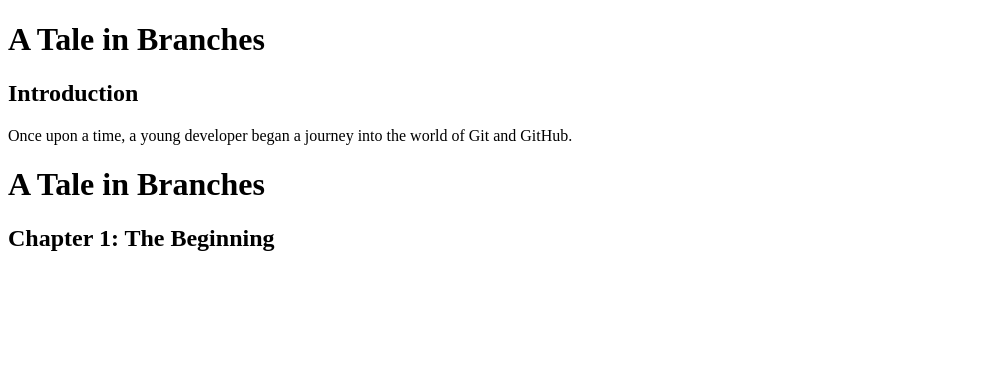
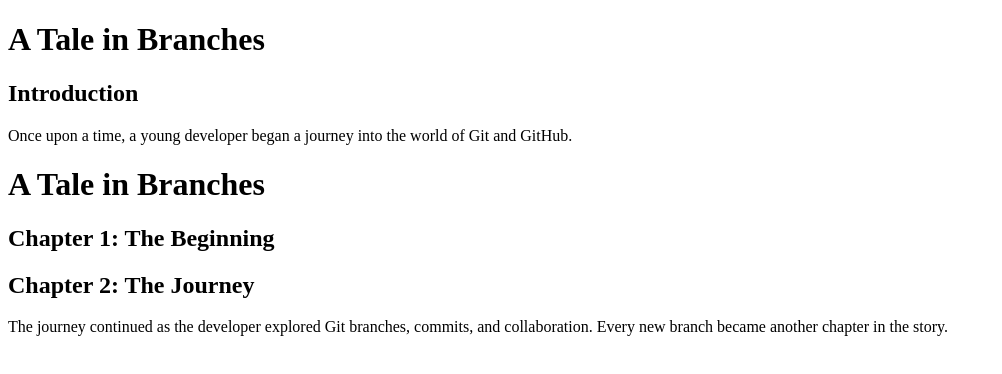
Before and after one commit to rmanasagowricse2405q6-svg/stories, a plain HTML site: page index.html in a window 1280 px wide. Shown: the whole page, without its empty margins (0-1002 px from the left). Drawn offline with Linux system fonts and the light colour scheme.

Commit message:
Add Chapter 2

```diff
--- a/index.html
+++ b/index.html
@@ -15,5 +15,12 @@
     <h1>A Tale in Branches</h1>
 
     <h2>Chapter 1: The Beginning</h2>
+    <h2>Chapter 2: The Journey</h2>
+
+    <p>
+    The journey continued as the developer explored Git branches,
+    commits, and collaboration. Every new branch became another
+    chapter in the story.
+    </p>
 	</body>
 </html>
```
